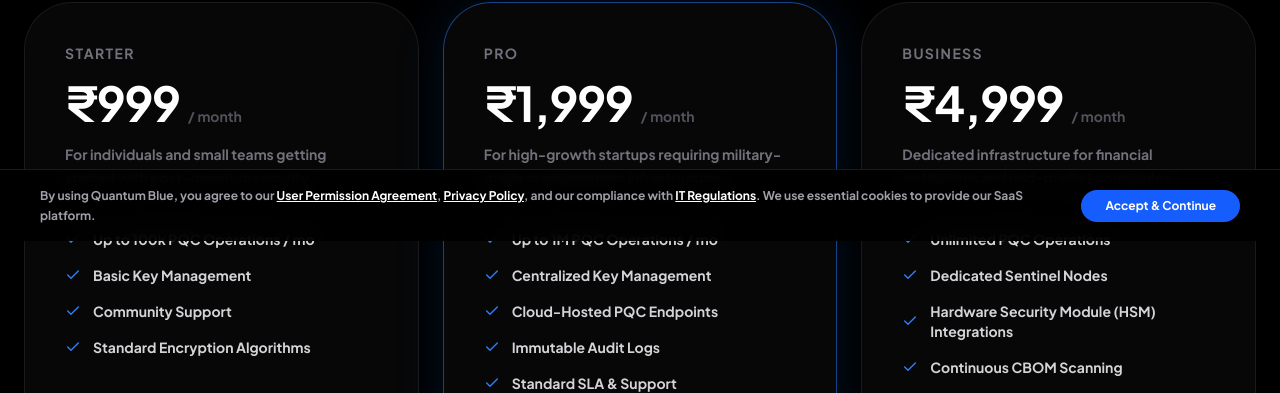
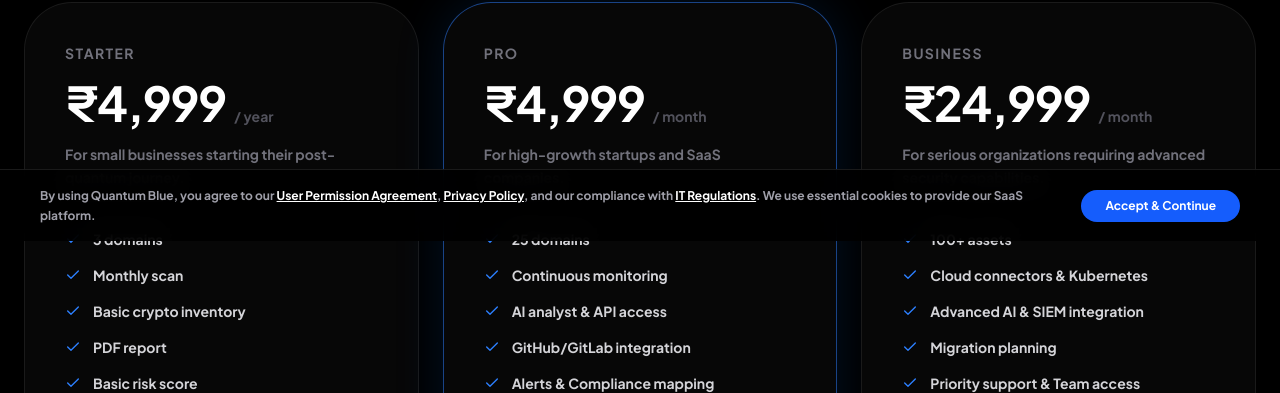
Before and after one commit to psycho-prince/quantumblue-web, a Next.js app: page /pricing in a window 1280 px wide. Shown: the part 559-952 px from the top of the page. Built offline with nearby package versions, Linux system fonts and the light colour scheme; no server answers.

Commit message:
Update pricing tiers to align with new subscription model

```diff
--- a/src/app/pricing/page.tsx
+++ b/src/app/pricing/page.tsx
@@ -10,44 +10,48 @@
   const tiers = [
     {
       name: "Starter",
-      price: "₹999",
+      price: "₹4,999",
+      period: "/ year",
       planKey: "STARTER",
-      description: "For individuals and small teams getting started with post-quantum security.",
+      description: "For small businesses starting their post-quantum journey.",
       features: [
-        "Up to 100k PQC Operations / mo",
-        "Basic Key Management",
-        "Community Support",
-        "Standard Encryption Algorithms"
+        "3 domains",
+        "Monthly scan",
+        "Basic crypto inventory",
+        "PDF report",
+        "Basic risk score"
       ],
       button: "Start Subscription",
       highlight: false
     },
     {
       name: "Pro",
-      price: "₹1,999",
+      price: "₹4,999",
+      period: "/ month",
       planKey: "PRO",
-      description: "For high-growth startups requiring military-grade cryptographic infrastructure.",
+      description: "For high-growth startups and SaaS companies.",
       features: [
-        "Up to 1M PQC Operations / mo",
-        "Centralized Key Management",
-        "Cloud-Hosted PQC Endpoints",
-        "Immutable Audit Logs",
-        "Standard SLA & Support"
+        "25 domains",
+        "Continuous monitoring",
+        "AI analyst & API access",
+        "GitHub/GitLab integration",
+        "Alerts & Compliance mapping"
       ],
       button: "Upgrade to Pro",
       highlight: true
     },
     {
       name: "Business",
-      price: "₹4,999",
+      price: "₹24,999",
+      period: "/ month",
       planKey: "BUSINESS",
-      description: "Dedicated infrastructure for financial institutions and mid-market companies.",
+      description: "For serious organizations requiring advanced security capabilities.",
       features: [
-        "Unlimited PQC Operations",
-        "Dedicated Sentinel Nodes",
-        "Hardware Security Module (HSM) Integrations",
-        "Continuous CBOM Scanning",
-        "24/7 Priority Engineering Support"
+        "100+ assets",
+        "Cloud connectors & Kubernetes",
+        "Advanced AI & SIEM integration",
+        "Migration planning",
+        "Priority support & Team access"
       ],
       button: "Deploy Business",
       highlight: false
@@ -98,7 +102,7 @@
                   <h3 className="text-sm font-bold uppercase tracking-widest text-zinc-500">{tier.name}</h3>
                   <div className="flex items-baseline gap-2">
                     <span className="text-5xl font-bold text-white tracking-tight">{tier.price}</span>
-                    {tier.price !== "Custom" && <span className="text-zinc-600 text-sm font-medium">/ month</span>}
+                    <span className="text-zinc-600 text-sm font-medium">{tier.period}</span>
                   </div>
                   <p className="text-zinc-500 font-medium text-sm leading-relaxed">{tier.description}</p>
                 </div>
```
